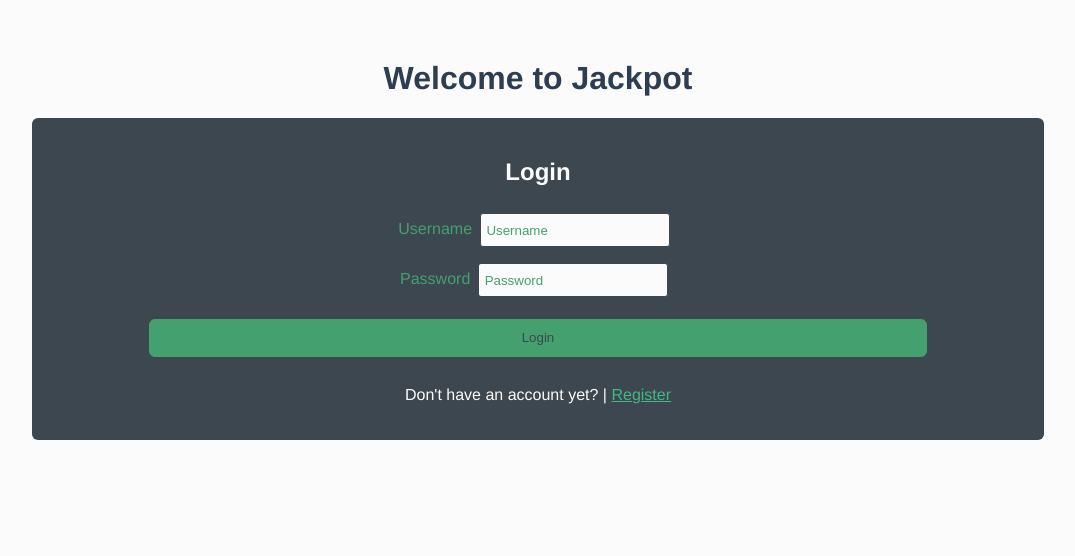
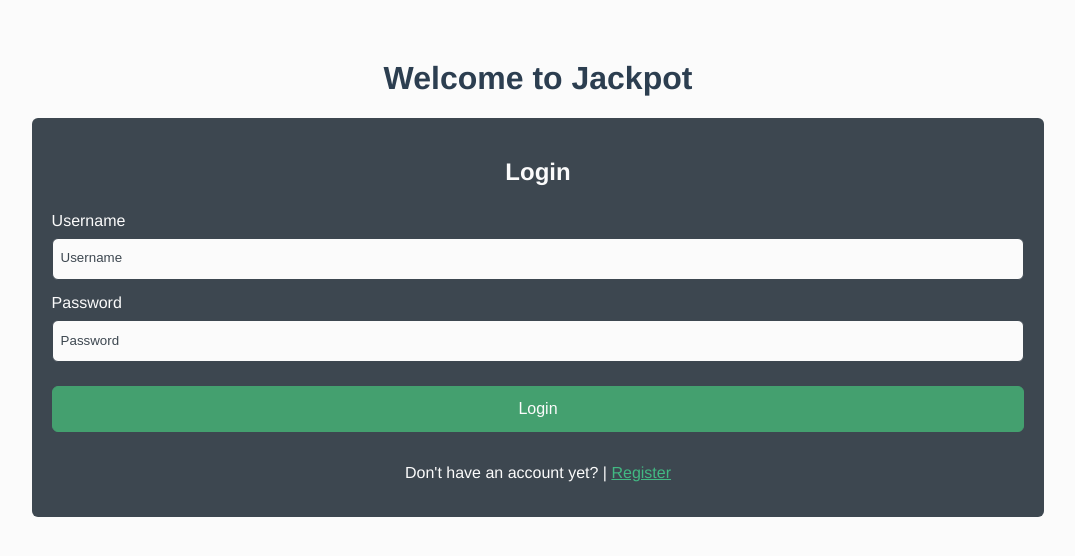
Before and after one commit to lienapaeps/webtechadvanced-eindbaas-frontend, a Vue app: page / in a window 1280 px wide. Shown: the top 556 px of the page, without its empty margins (102-1177 px from the left). Built offline with nearby package versions, Linux system fonts and the light colour scheme.

Commit message:
feat: fix login form

```diff
--- a/src/components/Login.vue
+++ b/src/components/Login.vue
@@ -9,11 +9,11 @@ import { ref } from 'vue'
     <div class="form form--login">
       <h2>Login</h2>
       <div class="form__row">
-        <label for="">Username</label>
+        <label for="username">Username</label>
         <input type="text" id="username" name="username" placeholder="Username">
       </div>
       <div class="form__row">
-        <label for="">Password</label>
+        <label for="password">Password</label>
         <input type="password" id="password" name="password" placeholder="Password">
       </div>
       <button type="submit" class="button">Login</button>
--- a/src/sass/components/_btn.scss
+++ b/src/sass/components/_btn.scss
@@ -2,10 +2,11 @@
 
 .button {
     background-color: colors.$primary;
-    color: colors.$dark;
+    color: colors.$offwhite;
+    font-size: 1em;
     border: 1px solid colors.$primary;
     border-radius: 6px;
     padding: .8em 1.6em;
-    margin: 1em .4em;
-    width: 80%;
+    margin: 1em 0;
+    width: 100%;
 }
--- a/src/sass/components/_form.scss
+++ b/src/sass/components/_form.scss
@@ -2,14 +2,20 @@
 
 .form {
     background-color: colors.$dark;
-    color: colors.$primary;
+    color: colors.$offwhite;
     border-radius: 6px;
     padding: 1.2em;
     margin: 1em 10%;
 }
 
 .form__row {
-    width: 100%;
+    display: flex;
+    flex-direction: column;
+    text-align: left;
+}
+
+.form__row label {
+    margin-top: .4em;
 }
 
 h2, p {
@@ -20,12 +26,12 @@ input {
     background-color: colors.$offwhite;
     color: colors.$dark;
     border: 1px solid colors.$dark;
-    border-radius: 3px;
-    line-height: 1.6em;
-    padding: .4em;
-    margin: .6em;
+    border-radius: 6px;
+    line-height: 1.4em;
+    padding: .8em .6em;
+    margin: .6em 0;
 }
 
 input::placeholder {
-    color: colors.$primary;
+    color: colors.$dark;
 }
```
